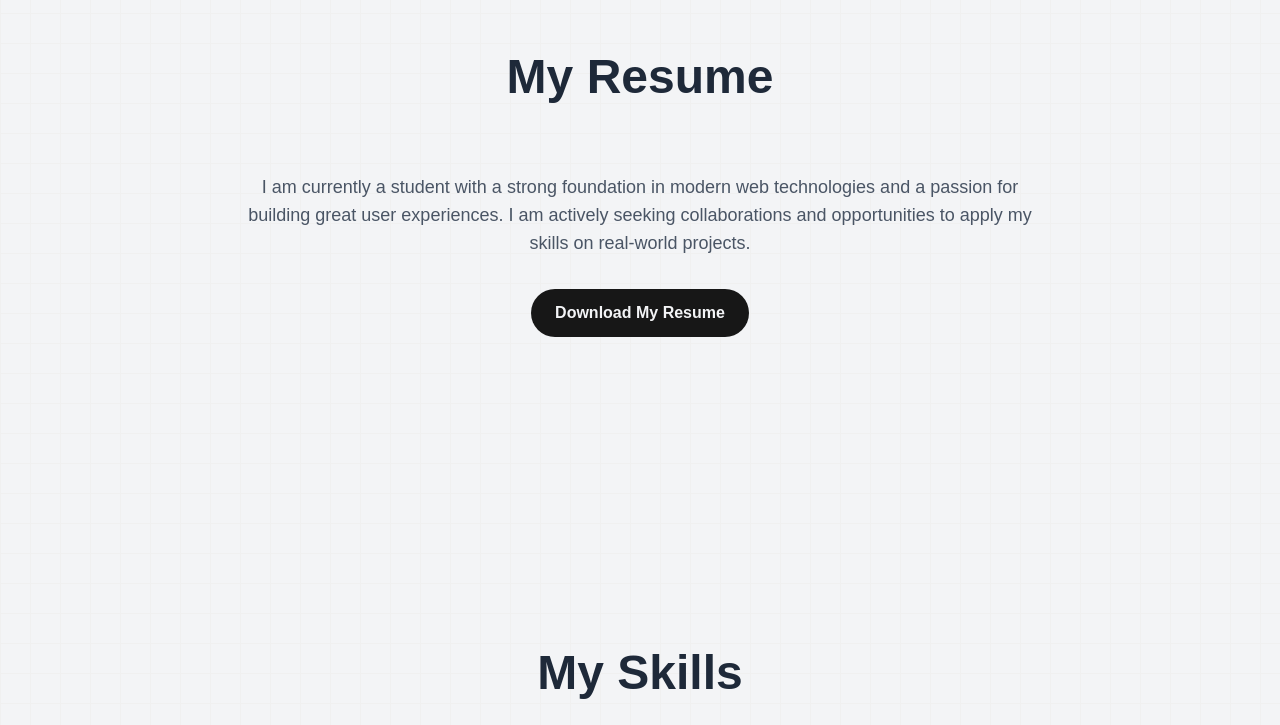
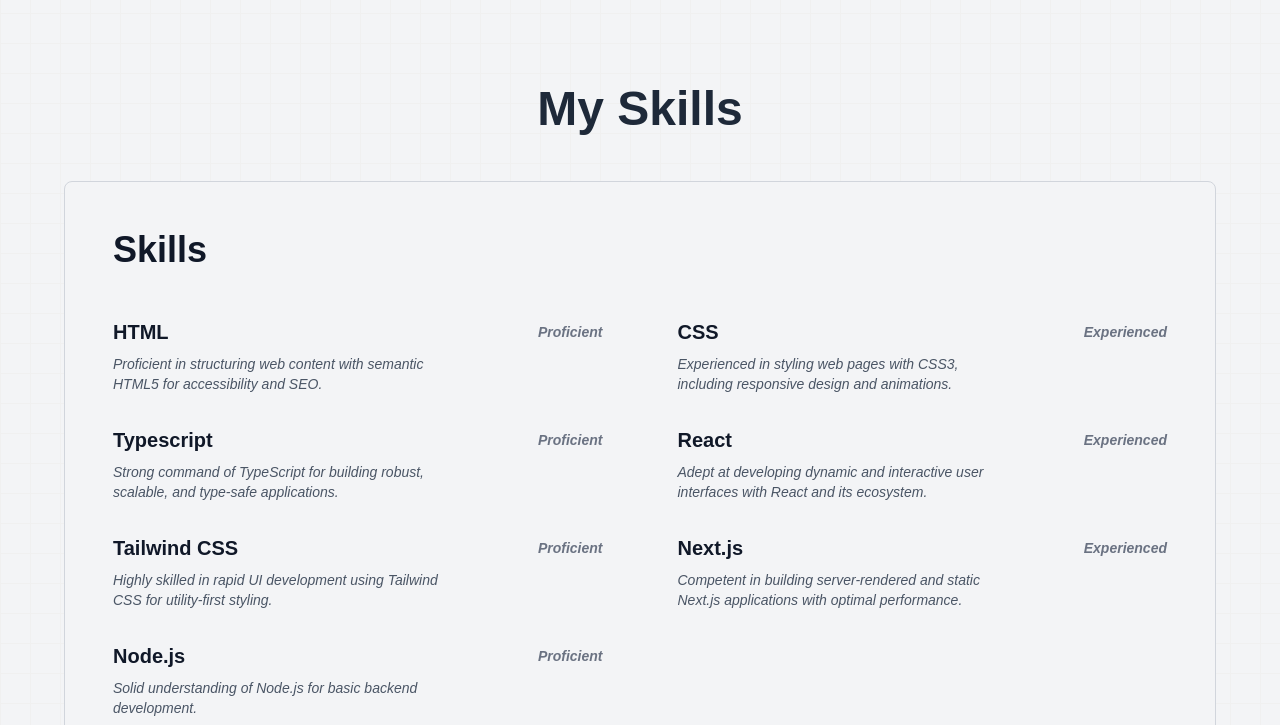
Before and after one commit to dimvalas/portfolio, a Next.js app: page / in a window 1280 px wide. Shown: the part 1157-1882 px from the top of the page. Built offline with nearby package versions, Linux system fonts and the light colour scheme.

Commit message:
Update index.tsx

```diff
--- a/src/pages/index.tsx
+++ b/src/pages/index.tsx
@@ -310,34 +310,6 @@
             </div>
           </section>
 
-          {/* Resume Section */}
-          <section
-            id="resume"
-            className="flex flex-col items-center justify-center px-4 py-32 fade-in-from-top"
-          >
-            <h2 className="text-4xl md:text-5xl font-black text-gray-800 mb-12">
-              My Resume
-            </h2>
-            <div className="w-full max-w-4xl p-6 rounded-lg text-center">
-              <p className="text-lg text-gray-600 mb-6 px-4">
-                I am currently a student with a strong foundation in modern web
-                technologies and a passion for building great user experiences.
-                I am actively seeking collaborations and opportunities to apply
-                my skills on real-world projects.
-              </p>
-              <div className="mt-8">
-                <a
-                  href="/resume.png"
-                  target="_blank"
-                  rel="noopener noreferrer"
-                  className="inline-block bg-[rgba(23,23,23,1)] text-gray-100 font-bold py-3 px-6 rounded-full hover:bg-[rgba(23,23,23,0.87)] duration-150"
-                >
-                  Download My Resume
-                </a>
-              </div>
-            </div>
-          </section>
-
           {/* Skills Section */}
           <section
             id="skills"
```
